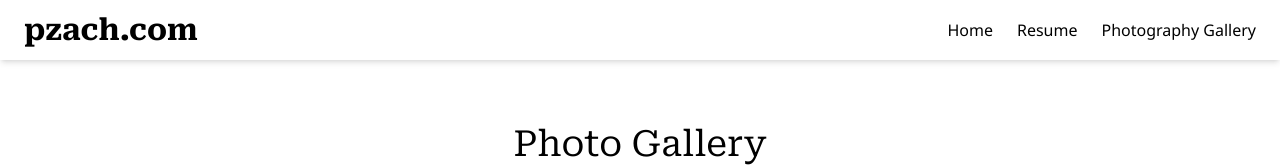
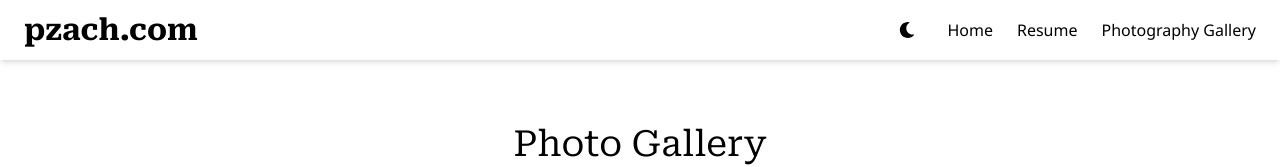
Before and after one commit to p-zach/pzachcom-frontend, a Next.js app: page /gallery in a window 1280 px wide. Shown: the top 167 px of the page. Built offline with nearby package versions, Linux system fonts and the light colour scheme.

Commit message:
Add dark mode button

```diff
--- a/src/app/globals.css
+++ b/src/app/globals.css
@@ -27,7 +27,7 @@
 }
 
 .card-inner {
-  @apply text-gray-700 mx-auto text-left space-y-4 mt-4;
+  @apply mx-auto text-left space-y-4 mt-4;
 }
 
 /* BUTTONS */
--- a/src/app/layout.tsx
+++ b/src/app/layout.tsx
@@ -1,4 +1,5 @@
 import type { Metadata } from "next";
+import { ThemeProvider } from "next-themes";
 import { Noto_Sans, Roboto_Serif } from "next/font/google";
 import "./globals.css";
 import Navbar from "@/components/Navbar";
@@ -25,11 +26,13 @@ export default function RootLayout({
   children: React.ReactNode;
 }) {
   return (
-    <html lang="en">
+    <html lang="en" suppressHydrationWarning>
       <body className={`${notoSans.variable} ${robotoSerif.variable} bg-gray-50 antialiased`}>
-        <Navbar />
-        <main>{children}</main>
-        <Footer />
+        <ThemeProvider attribute="class" defaultTheme="light" enableSystem={true}>
+          <Navbar />
+          <main>{children}</main>
+          <Footer />
+        </ThemeProvider>
       </body>
     </html>
   );
--- a/src/app/page.tsx
+++ b/src/app/page.tsx
@@ -45,7 +45,7 @@ export default function HomePage() {
                   priority
                 />
               </div>
-              <h1 className="text-2xl font-roboto-serif text-brand-dark mb-2">
+              <h1 className="text-2xl font-roboto-serif mb-2">
                 {text.title}
               </h1>
             </div>
@@ -56,10 +56,10 @@ export default function HomePage() {
 
               <div className="pt-4 text-sm">
                 <hr className="border-t border-dashed border-gray-200 mb-4" />
-                <p className="italic text-gray-600">
+                <p className="italic">
                   {text.quote.text}
                 </p>
-                <p className="text-gray-700 mt-2">
+                <p className="mt-2">
                   &nbsp;&nbsp;- <a href={text.quote.author_link} className="underline">{text.quote.author}</a>
                 </p>
               </div>
@@ -76,7 +76,7 @@ export default function HomePage() {
 
           {/* RIGHT CARD */}
           <Card>
-            <h2 className="text-2xl font-roboto-serif text-brand-dark mb-4 text-center">
+            <h2 className="text-2xl font-roboto-serif mb-4 text-center">
               Photo of the Day
             </h2>
 
--- a/src/components/Navbar.tsx
+++ b/src/components/Navbar.tsx
@@ -2,6 +2,7 @@
 
 import Link from 'next/link';
 import { useState } from 'react';
+import ThemeToggle from '@/components/ThemeToggle';
 
 const navLinks = [
   { name: 'Home', href: '/' },
@@ -24,6 +25,7 @@ export default function Navbar() {
 
           {/* Desktop Menu */}
           <div className="hidden md:flex items-center space-x-6">
+            <ThemeToggle />
             {navLinks.map((link) => (
               <Link key={link.name} href={link.href} className="text-brand-dark font-noto-sans hover:text-brand-primary transition-colors duration-300">
                 {link.name}
--- /dev/null
+++ b/src/components/ThemeToggle.tsx
@@ -0,0 +1,25 @@
+"use client";
+
+import { useTheme } from "next-themes";
+import { useEffect, useState } from "react";
+import { FaMoon, FaSun } from "react-icons/fa";
+
+export default function ThemeToggle() {
+  const { theme, setTheme } = useTheme();
+  const [mounted, setMounted] = useState(false);
+
+  // Avoid hydration mismatch
+  useEffect(() => setMounted(true), []);
+
+  if (!mounted) return null;
+
+  return (
+    <button
+      onClick={() => setTheme(theme === "dark" ? "light" : "dark")}
+      className="p-2 rounded-lg hover:bg-gray-200 dark:hover:bg-gray-700 transition"
+      aria-label="Toggle Dark Mode"
+    >
+      {theme === "dark" ? <FaSun /> : <FaMoon />}
+    </button>
+  );
+}
```
